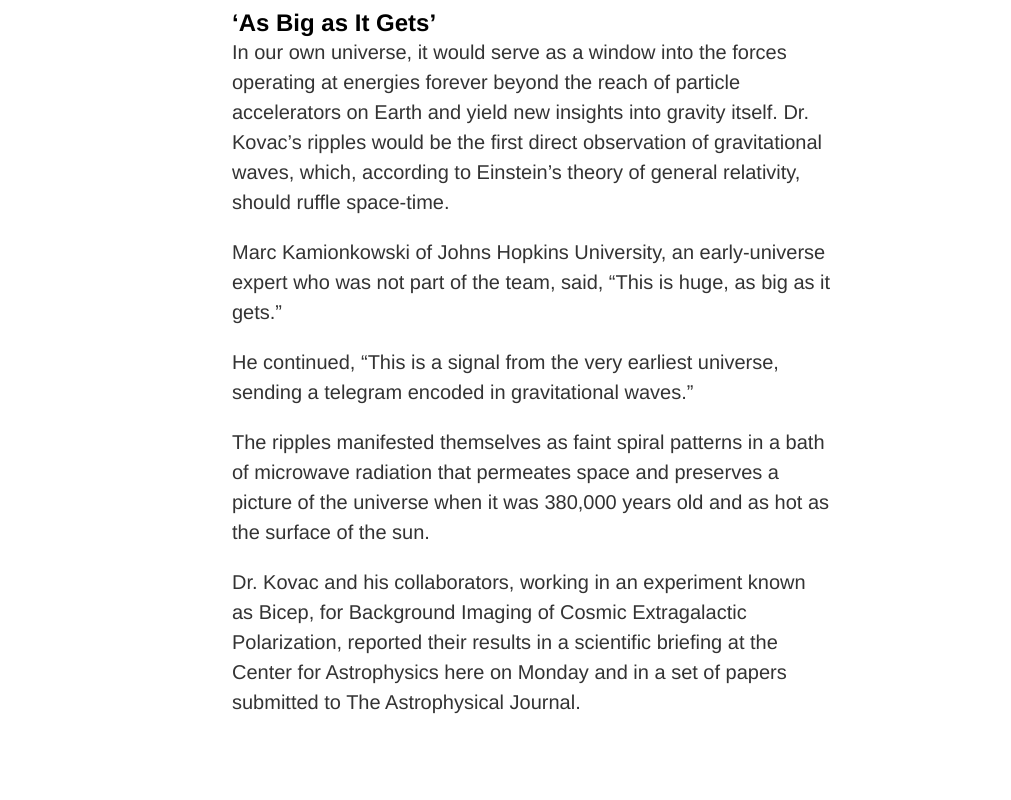
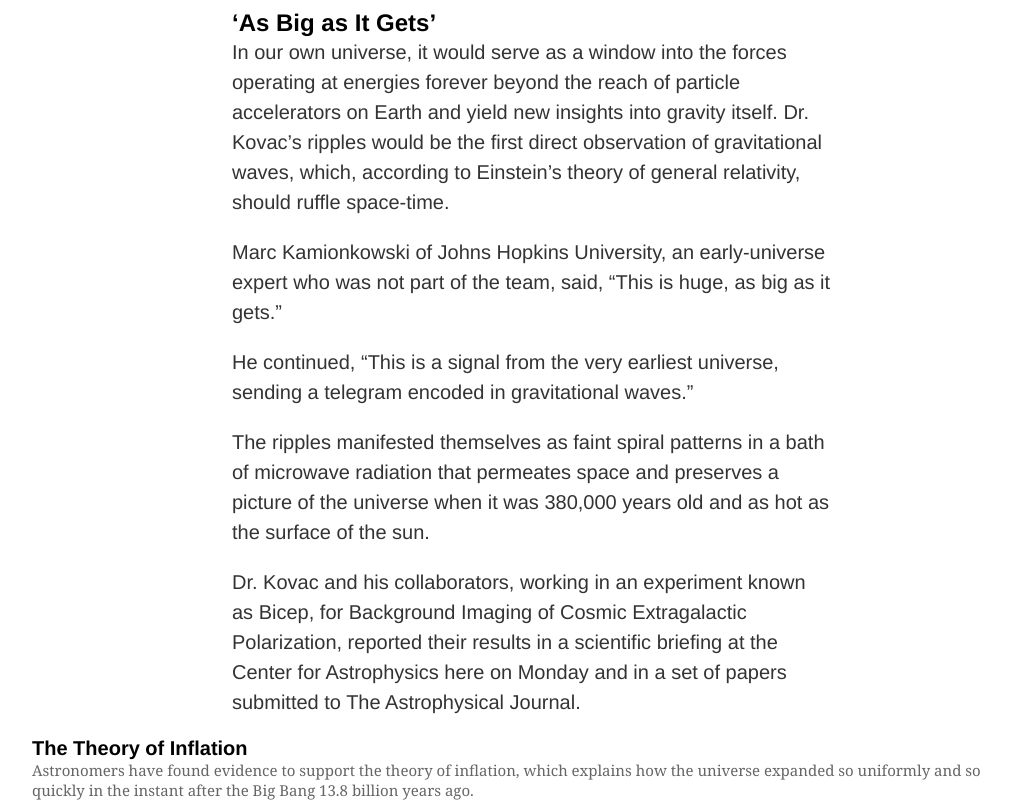
Before and after one commit to karmaester/NYT-Article-Cloned, a website: page index.html in a window 1280 px wide. Shown: the part 2652-3452 px from the top of the page, without its empty margins (108-1119 px from the left). Before the commit the page ends 3389 px from the top, so only its background shows below. Drawn offline with Linux system fonts and the light colour scheme.

Commit message:
Add the second section

```diff
--- a/index.html
+++ b/index.html
@@ -29,7 +29,7 @@
         </div>
       </nav>
     </header>
-    <main>
+    <main class="first-main">
       <h1 class="article-title">
         Space Ripples Reveal Big Bang’s Smoking Gun
       </h1>
@@ -169,5 +169,17 @@
         </aside>
       </div>
     </main>
+    <main class="second-main">
+      <h1 class="second-article-title">
+        The Theory of Inflation
+      </h1>
+      <figure class="main-image">
+        <figcaption>
+          Astronomers have found evidence to support the theory of inflation,
+          which explains how the universe expanded so uniformly and so quickly
+          in the instant after the Big Bang 13.8 billion years ago.
+        </figcaption>
+      </figure>
+    </main>
   </body>
 </html>
--- a/styles.css
+++ b/styles.css
@@ -177,3 +177,16 @@ font-size: 14px;
 line-height: 17px;
 color: #333333;
 font-family: georgia, "times new roman", times, serif; */
+
+/* -------------------- THE SECOND MAIN ----------------------- */
+
+.second-main {
+  max-width: 1000px;
+  width: 100%;
+  margin: 0 auto;
+}
+
+.second-main h1 {
+  font-size: 20px;
+  font-family: georgia, times "new roman", times, serif;
+}
```
